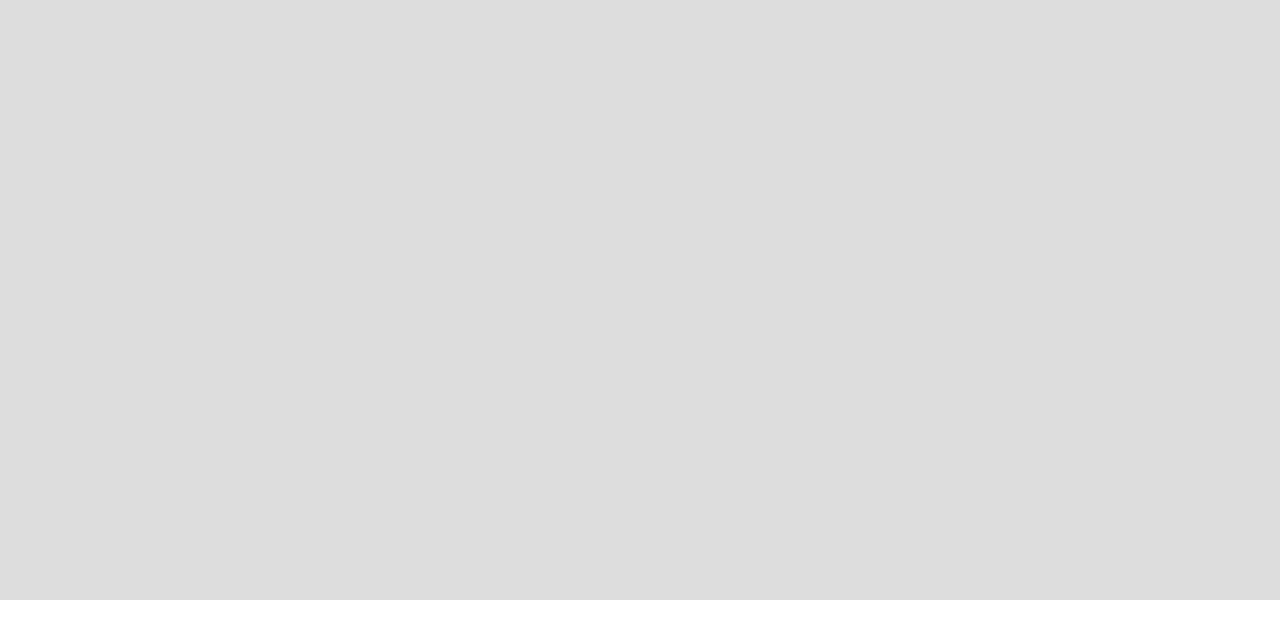
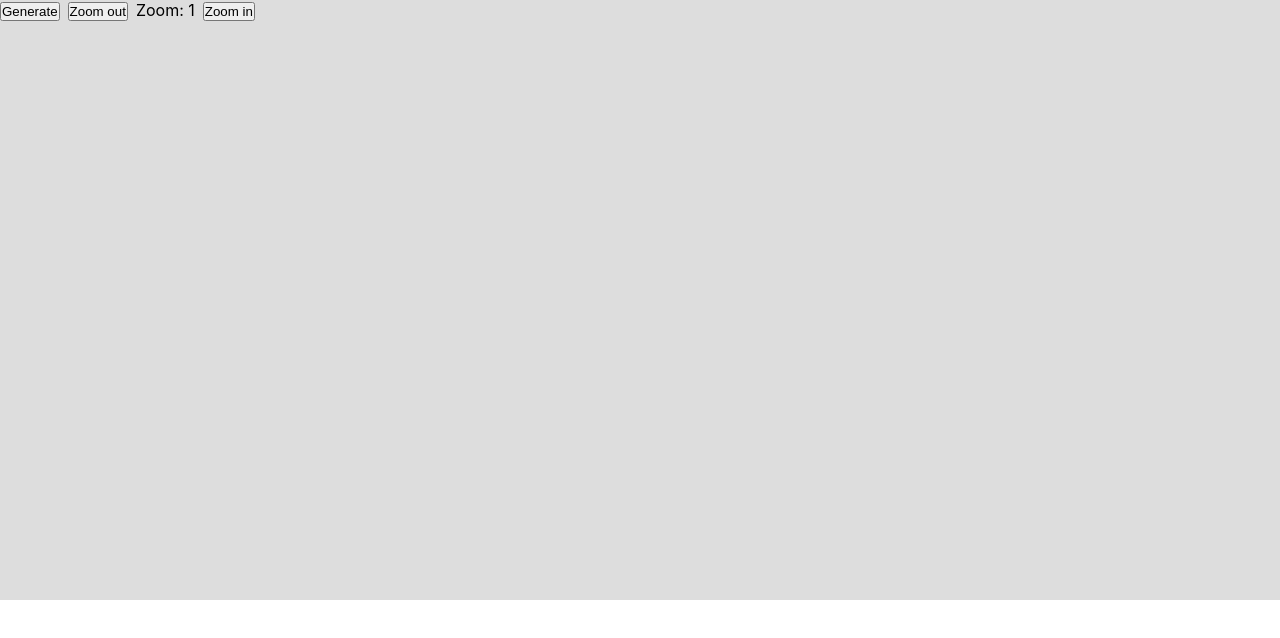
Before and after one commit to amirbayat/graph, a React (Create React App) app: page / in a window 1280 px wide. Shown: the top 638 px of the page. Built offline with nearby package versions, Linux system fonts and the light colour scheme.

Commit message:
added action button to generate nodes and zoom button

```diff
--- a/src/App.css
+++ b/src/App.css
@@ -3,3 +3,17 @@
   padding: 0px;
   box-sizing: border-box;
 }
+
+.actions-wrapper{
+  position: fixed;
+  top: 0px;
+  left: 0px;
+}
+
+.actions-wrapper button{
+  margin-right: 8px;
+}
+
+.actions-wrapper span {
+  margin-right: 8px;
+}
--- /dev/null
+++ b/src/components/Actions.tsx
@@ -0,0 +1,22 @@
+import { TNode } from "../types/node.type";
+
+type Props = {
+  generate: () => void;
+  zoomOut: () => void;
+  zoomIn: () => void;
+  zoom: number;
+};
+
+const Actions = (props: Props) => {
+  const { generate, zoomOut, zoomIn, zoom } = props;
+  return (
+    <div className="actions-wrapper">
+      <button onClick={generate}>Generate</button>
+      <button onClick={zoomOut}>Zoom out</button>
+      <span>Zoom: {zoom}</span>
+      <button onClick={zoomIn}>Zoom in</button>
+    </div>
+  );
+};
+
+export default Actions;
--- a/src/components/Canvas.tsx
+++ b/src/components/Canvas.tsx
@@ -1,11 +1,39 @@
+import { useState } from "react";
 import { useCanvas } from "../hooks/useCanvas";
 import { TNode } from "../types/node.type";
 import { generateNodes } from "../utils/generateNodes";
+import Actions from "./Actions";
 
 const Canvas = () => {
   const { canvasRef } = useCanvas();
-  const nodes = generateNodes();
-  return <canvas height={600} width={600} ref={canvasRef}></canvas>;
+  const [zoom, setZoom] = useState<number>(1);
+  function generate() {
+    const nodes = generateNodes();
+  }
+
+  function zoomIn() {
+    setZoom(Number((zoom + 0.1).toFixed(2)));
+    // renderGraph(nodesRef.current);
+  }
+
+  function zoomOut() {
+    if (zoom > 1) {
+      setZoom(Number((zoom - 0.1).toFixed(2)));
+      //   renderGraph(nodesRef.current);
+    }
+  }
+
+  return (
+    <div>
+      <canvas height={600} width={600} ref={canvasRef}></canvas>
+      <Actions
+        generate={generate}
+        zoom={zoom}
+        zoomIn={zoomIn}
+        zoomOut={zoomOut}
+      />
+    </div>
+  );
 };
 
 export default Canvas;
```
